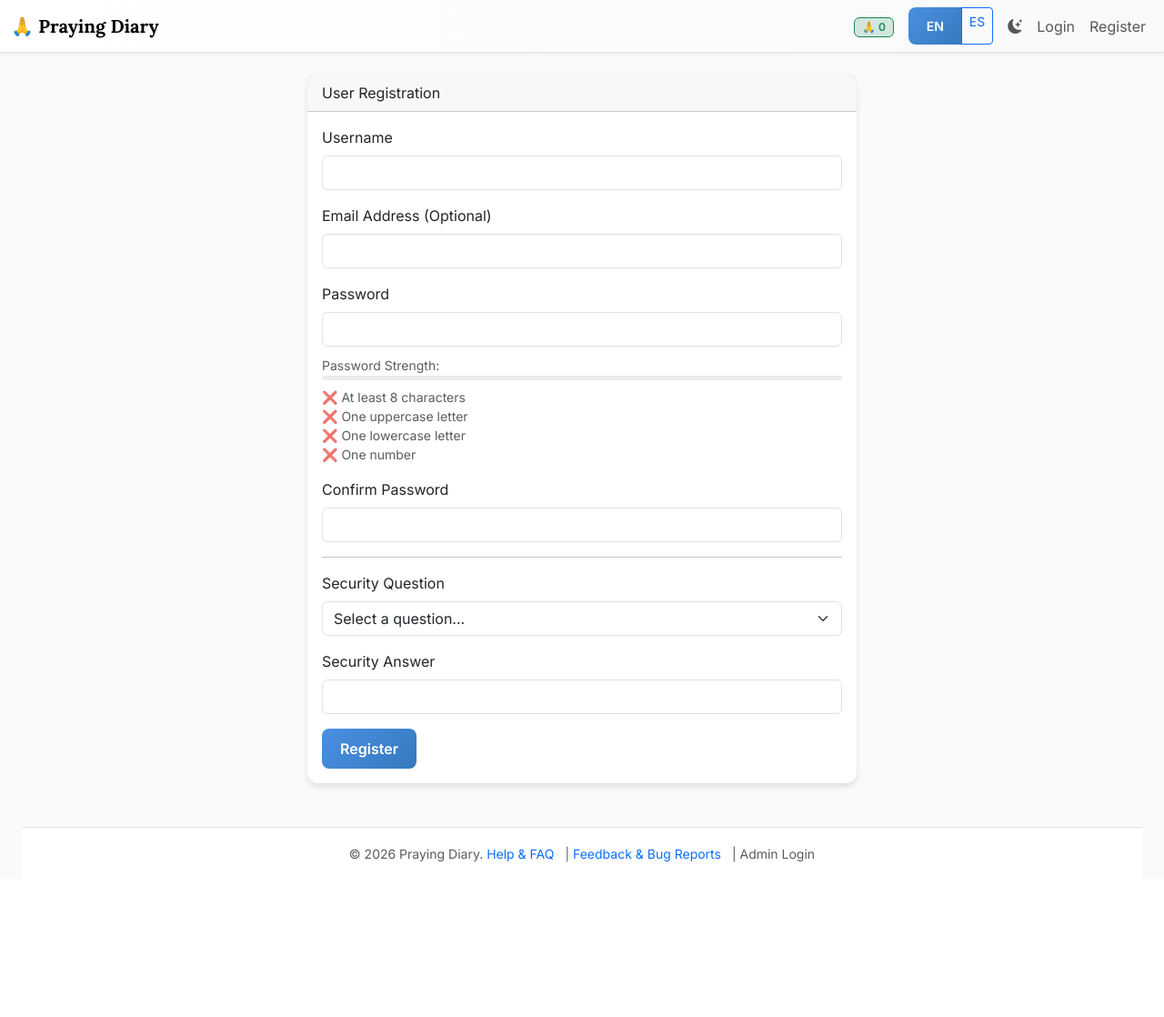
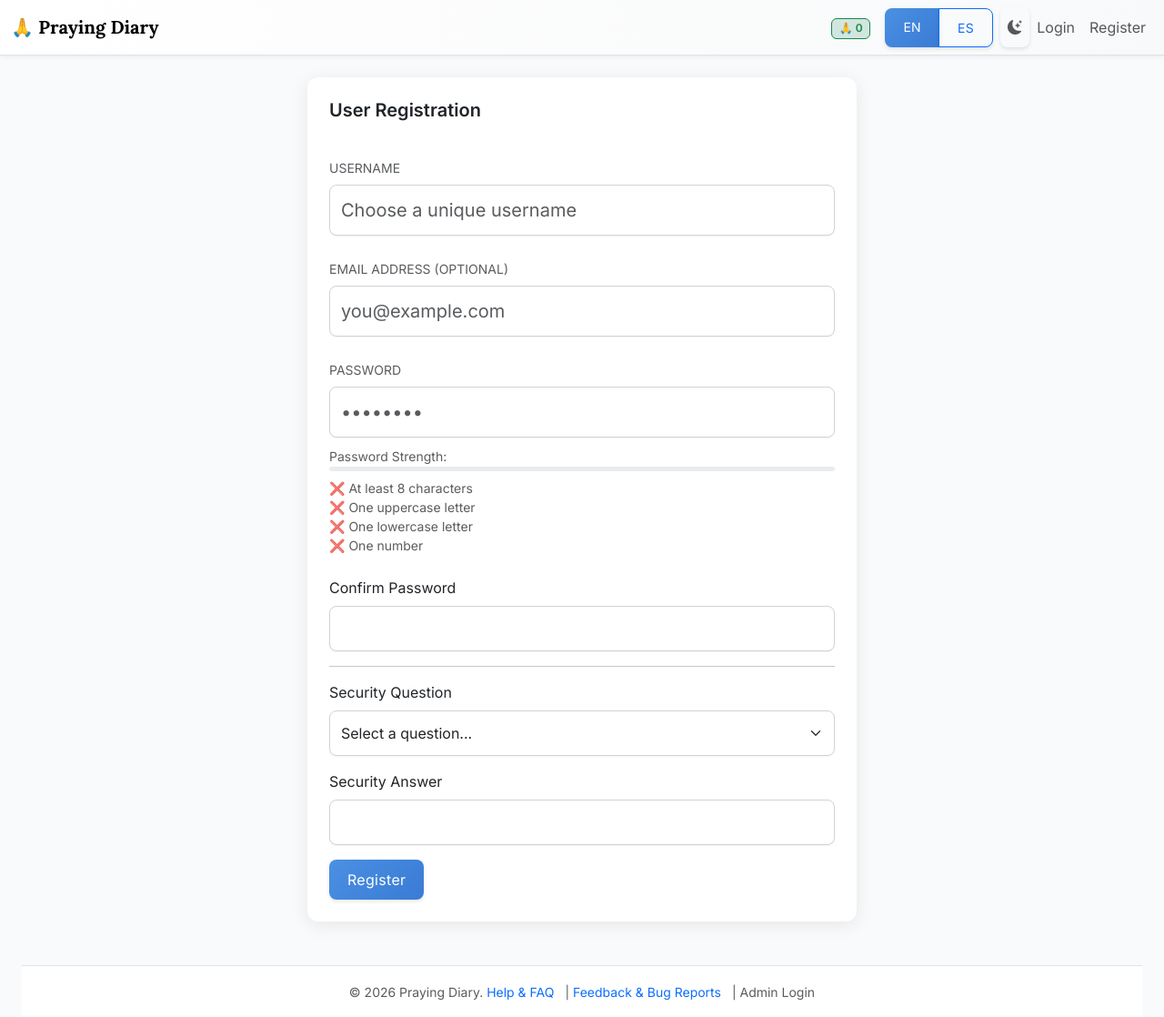
Before and after one commit to arm00pv/pray, a Flask app: page /register in a window 1280 px wide. Shown: the whole page at 91% size. Before the commit the page ends 948 px from the top, so only its background shows below. Run offline with Flask 3, Linux system fonts and the light colour scheme.

Commit message:
Refresh UI for elegance and better definition
- Updated `static/css/styles.css` with cleaner form controls (softer borders, rounded corners, subtle shadows) and "floating" card styles.
- Refined `templates/login.html` and `templates/register.html` to use the new elegant styling, including transparent card headers, consistent spacing, and placeholder text.
- Verified tests pass.

Co-authored-by: arm00pv <207780510+arm00pv@users.noreply.github.com>

```diff
--- a/static/css/styles.css
+++ b/static/css/styles.css
@@ -110,3 +110,86 @@ footer {
 .animate-fade-in {
     animation: fadeIn 0.8s ease-out forwards;
 }
+
+/* Form Controls - Elegant Styling */
+.form-control, .form-select {
+    border: 1px solid #ced4da;
+    border-radius: 8px;
+    padding: 12px;
+    box-shadow: 0 1px 2px rgba(0, 0, 0, 0.05);
+    transition: border-color 0.2s ease-in-out, box-shadow 0.2s ease-in-out;
+}
+
+.form-control:focus, .form-select:focus {
+    border-color: var(--primary-color);
+    box-shadow: 0 0 0 4px rgba(74, 144, 226, 0.15);
+    outline: 0;
+}
+
+[data-bs-theme="dark"] .form-control, [data-bs-theme="dark"] .form-select {
+    background-color: #2b2b2b;
+    border-color: #444;
+    color: var(--text-dark);
+}
+
+[data-bs-theme="dark"] .form-control:focus, [data-bs-theme="dark"] .form-select:focus {
+    border-color: var(--primary-color);
+    box-shadow: 0 0 0 4px rgba(74, 144, 226, 0.25);
+}
+
+/* Card Improvements */
+.card {
+    border: none;
+    border-radius: 12px;
+    box-shadow: 0 4px 20px rgba(0, 0, 0, 0.08); /* More subtle, floating shadow */
+    transition: transform 0.3s ease, box-shadow 0.3s ease;
+    overflow: hidden; /* Ensure content respects radius */
+}
+
+.card-header {
+    background-color: #fff;
+    border-bottom: 1px solid rgba(0,0,0,0.05);
+    padding: 15px 20px;
+    font-weight: 600;
+}
+
+[data-bs-theme="dark"] .card-header {
+    background-color: #252525;
+    border-bottom: 1px solid rgba(255,255,255,0.05);
+}
+
+/* Button Refinements */
+.btn {
+    border-radius: 8px;
+    padding: 10px 20px;
+    font-weight: 500;
+    letter-spacing: 0.3px;
+    box-shadow: 0 2px 4px rgba(0,0,0,0.1);
+    transition: all 0.2s ease;
+}
+
+.btn:hover {
+    transform: translateY(-1px);
+    box-shadow: 0 4px 8px rgba(0,0,0,0.15);
+}
+
+.btn-primary {
+    background: linear-gradient(135deg, var(--primary-color), #3a7bd5);
+    border: none;
+}
+
+.btn-secondary {
+    background: #6c757d; /* Standard gray, can be softened */
+    border: none;
+}
+
+/* Input Group Fixes */
+.input-group .btn {
+    border-top-left-radius: 0;
+    border-bottom-left-radius: 0;
+}
+
+.input-group .form-control {
+    border-top-right-radius: 0;
+    border-bottom-right-radius: 0;
+}
--- a/templates/register.html
+++ b/templates/register.html
@@ -4,21 +4,21 @@
 <div class="row justify-content-center">
     <div class="col-md-6">
         <div class="card">
-            <div class="card-header">{{ _('User Registration') }}</div>
-            <div class="card-body">
+            <div class="card-header h5 border-0 bg-transparent pt-4 px-4">{{ _('User Registration') }}</div>
+            <div class="card-body p-4">
                 <form method="POST">
                     <input type="hidden" name="csrf_token" value="{{ csrf_token() }}"/>
-                    <div class="mb-3">
-                        <label for="username" class="form-label">{{ _('Username') }}</label>
-                        <input type="text" class="form-control" id="username" name="username" required>
+                    <div class="mb-4">
+                        <label for="username" class="form-label text-muted small text-uppercase">{{ _('Username') }}</label>
+                        <input type="text" class="form-control form-control-lg" id="username" name="username" placeholder="{{ _('Choose a unique username') }}" required>
                     </div>
-                    <div class="mb-3">
-                        <label for="email" class="form-label">{{ _('Email Address (Optional)') }}</label>
-                        <input type="email" class="form-control" id="email" name="email">
+                    <div class="mb-4">
+                        <label for="email" class="form-label text-muted small text-uppercase">{{ _('Email Address (Optional)') }}</label>
+                        <input type="email" class="form-control form-control-lg" id="email" name="email" placeholder="you@example.com">
                     </div>
-                    <div class="mb-3">
-                        <label for="password" class="form-label">{{ _('Password') }}</label>
-                        <input type="password" class="form-control" id="password" name="password" required onkeyup="checkPasswordStrength()">
+                    <div class="mb-4">
+                        <label for="password" class="form-label text-muted small text-uppercase">{{ _('Password') }}</label>
+                        <input type="password" class="form-control form-control-lg" id="password" name="password" placeholder="••••••••" required>
                         <div class="mt-2">
                             <small class="text-muted">{{ _('Password Strength') }}:</small>
                             <div class="progress" style="height: 5px;">
```
Also changed, not shown: templates/login.html (+12 -10 lines).
